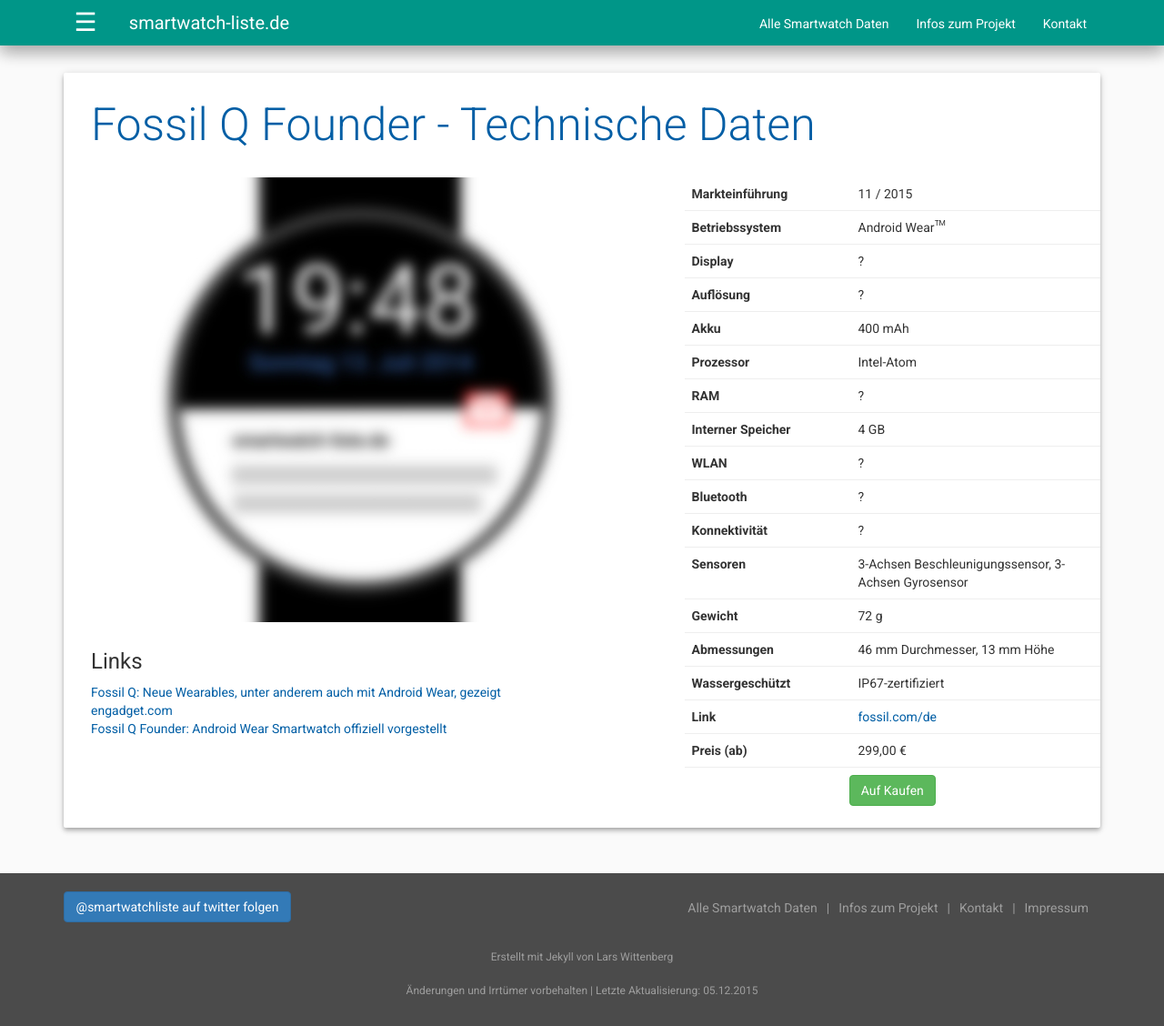
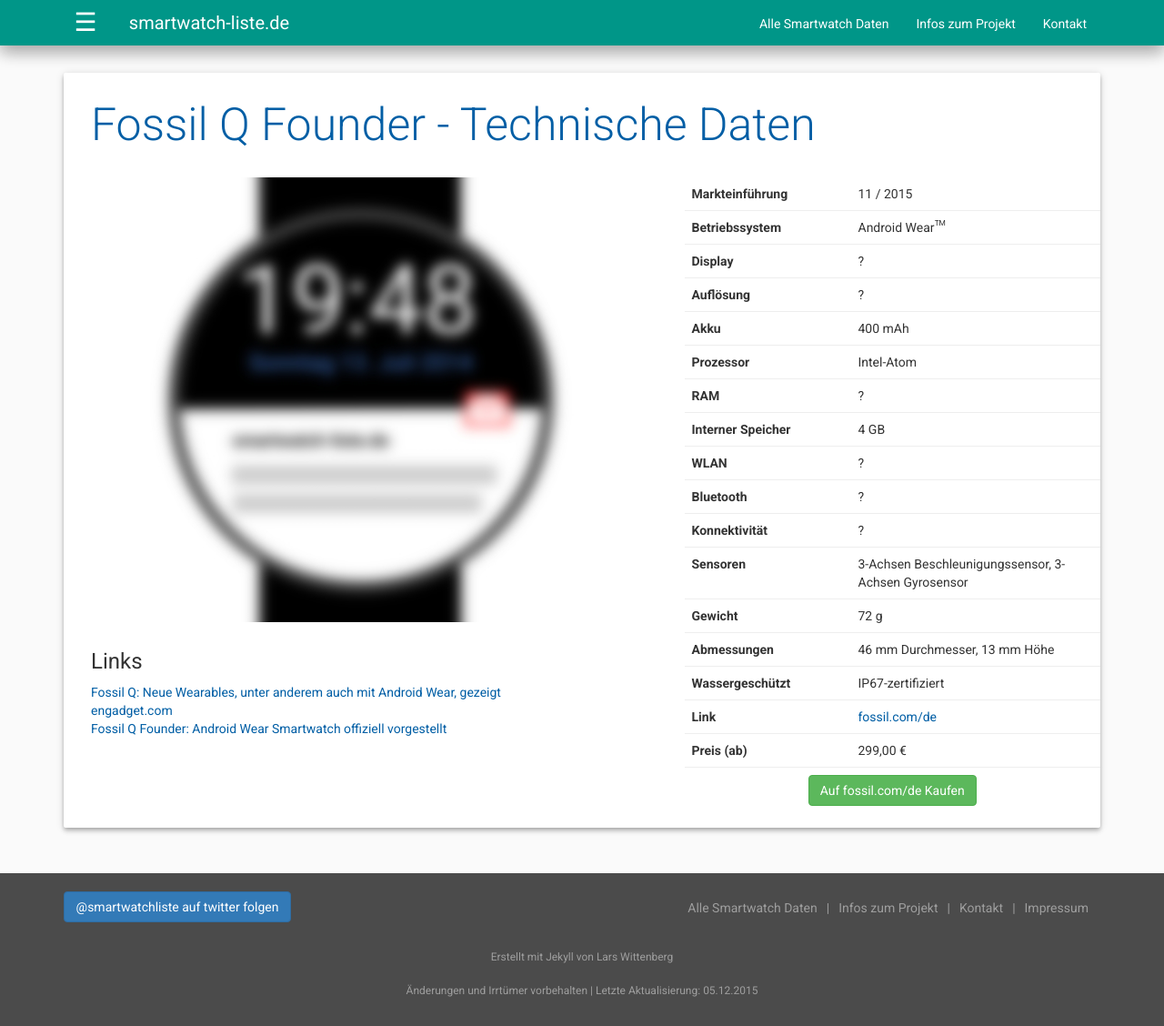
Before and after one commit to larswittenberg/smartwatch-liste, a Jekyll site: the page built from _smartwatch/fossil-q-founder.md, in a window 1280 px wide. Shown: the whole page at 91% size. Built offline with Jekyll 4.4.1, drawn with Linux system fonts in a browser that asks for light colours; nearby versions of some CDN libraries; a file with an impossible date is left out.

Commit message:
Update fossil-q-founder.md

```diff
--- a/_smartwatch/fossil-q-founder.md
+++ b/_smartwatch/fossil-q-founder.md
@@ -34,8 +34,8 @@
 link_url: "https://www.fossil.com/de/de/search/fossil-q-founder-edelstahl-sku-ftw20002p.html"
 
 preis: "299,00 €"
-shop_link_name: ""
-shop_link_url: ""
+shop_link_name: "fossil.com/de"
+shop_link_url: "https://www.fossil.com/de/de/search/fossil-q-founder-edelstahl-sku-ftw20002p.html"
 ---
 
 ### Links
```
